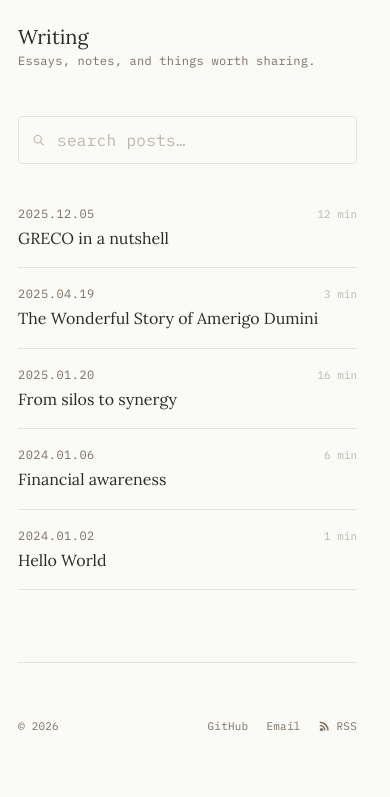
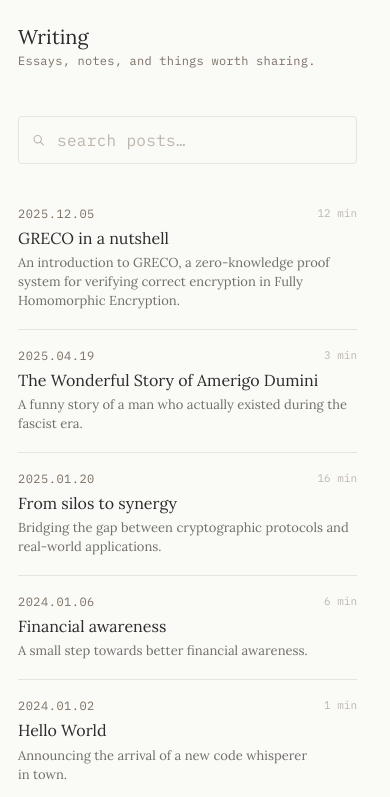
Before and after one commit to cedoor/cedoor.github.io, an Astro site: page /blog in a window 390 px wide. Shown: the part 47-844 px from the top of the page. Built offline with nearby package versions, Linux system fonts and the light colour scheme; Astro itself is replaced by a stand-in of ours.

Commit message:
feat(blog): show summaries on index
- Pass frontmatter summary into BlogSearch and render under each title
- Extend search filtering to match summary text
- Adjust blog row grid for a title+summary column; soften summary color with color-mix

```diff
--- a/src/components/BlogSearch.tsx
+++ b/src/components/BlogSearch.tsx
@@ -3,6 +3,7 @@ import { useState, useMemo, useRef } from 'react'
 export interface PostMeta {
   slug: string
   title: string
+  summary: string
   date: string
   readTime: string
   tags: string[]
@@ -22,6 +23,7 @@ export default function BlogSearch({ posts }: BlogSearchProps) {
     return posts.filter(
       (p) =>
         p.title.toLowerCase().includes(q) ||
+        p.summary.toLowerCase().includes(q) ||
         p.date.toLowerCase().includes(q) ||
         p.tags.some((t) => t.toLowerCase().includes(q))
     )
@@ -92,7 +94,10 @@ export default function BlogSearch({ posts }: BlogSearchProps) {
             <li key={post.slug} style={{ animationDelay: `${i * 40}ms` }}>
               <a className="blog-row" href={`/blog/${post.slug}`}>
                 <span className="blog-date">{post.date}</span>
-                <span className="blog-title">{post.title}</span>
+                <span className="blog-main">
+                  <span className="blog-title">{post.title}</span>
+                  {post.summary ? <span className="blog-summary">{post.summary}</span> : null}
+                </span>
                 <span className="blog-read">{post.readTime}</span>
               </a>
             </li>
--- a/src/pages/blog/index.astro
+++ b/src/pages/blog/index.astro
@@ -12,6 +12,7 @@ const posts = allPosts
   .map((post) => ({
     slug: post.id.replace(/\.mdx?$/, ''),
     title: post.data.title,
+    summary: post.data.summary ?? '',
     date: formatDate(post.data.date),
     readTime: readingTime(post.body ?? ''),
     tags: post.data.tags,
--- a/src/styles/global.css
+++ b/src/styles/global.css
@@ -798,13 +798,20 @@ a {
   display: grid;
   grid-template-columns: 92px 1fr auto;
   gap: 20px;
-  align-items: baseline;
+  align-items: start;
   padding: 18px 0;
   border-bottom: 1px solid var(--border);
   text-decoration: none;
   color: inherit;
 }
 
+.blog-main {
+  display: flex;
+  flex-direction: column;
+  gap: 5px;
+  min-width: 0;
+}
+
 .blog-date {
   font-family: var(--font-mono);
   font-size: 12px;
@@ -824,6 +831,14 @@ a {
 
 .blog-row:hover .blog-title {
   color: var(--accent);
+}
+
+.blog-summary {
+  font-family: var(--font-serif);
+  font-size: 14px;
+  line-height: 1.45;
+  color: color-mix(in srgb, var(--text-soft) 72%, var(--bg));
+  text-wrap: pretty;
 }
 
 .blog-read {
@@ -1493,7 +1508,7 @@ a {
     grid-template-columns: 1fr auto;
     grid-template-areas:
       'date read'
-      'title title';
+      'main main';
     row-gap: 6px;
     column-gap: 12px;
   }
@@ -1506,9 +1521,16 @@ a {
     grid-area: read;
   }
 
+  .blog-main {
+    grid-area: main;
+  }
+
   .blog-title {
-    grid-area: title;
     font-size: 16px;
+  }
+
+  .blog-summary {
+    font-size: 13px;
   }
 
   .gallery-grid {
```
